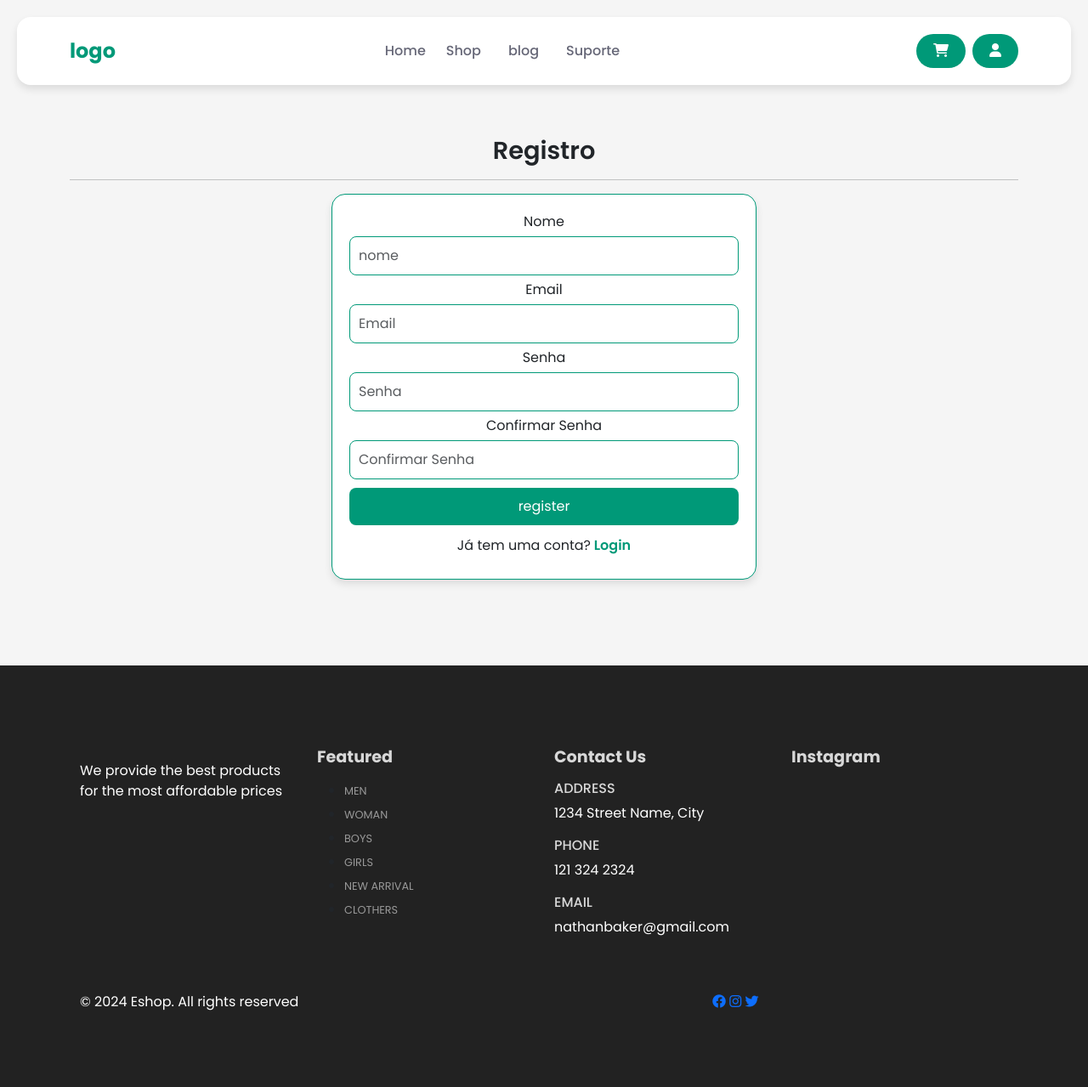
After one commit to Nathanviana/ecommerce-php, a PHP site: page /register.html in a window 1280 px wide. The commit adds this page. Shown: the whole page at 85% size. Run offline with PHP 8.4, Linux system fonts and the light colour scheme.

Commit message:
created login page and register page

```diff
--- a/assets/css/style.css
+++ b/assets/css/style.css
@@ -278,6 +278,93 @@ footer p{
 
 }
 
+/* login */
+#login-form {
+    width: 50%;
+    max-width: 500px;
+    margin: 5px auto;
+    text-align: center;
+    padding: 20px;
+    border: 1px solid #009978;
+    border-radius: 16px;
+    box-shadow: 0 5px 10px rgba(0, 0, 0, 0.1);
+    background-color: #fff;
+}
+
+#login-form input {
+    width: 100%;
+    margin: 5px auto;
+    padding: 10px;
+    border: 1px solid #009978;
+    border-radius: 8px;
+    outline: none;
+}
+
+#login-form #login-btn {
+    width: 100%;
+    margin: 5px auto;
+    padding: 10px;
+    border: none;
+    border-radius: 8px;
+    background-color: #009978;
+    color: #fff;
+    cursor: pointer;
+    transition: 0.5s ease-in-out;
+}
+
+#login-form #login-btn:hover {
+    background-color: #00b29e;
+}
+#register-url span{
+    color: #009978;
+    cursor: pointer;
+    font-weight: 600;
+}
+
+/* register */
+#register-form {
+    width: 50%;
+    max-width: 500px;
+    margin: 5px auto;
+    text-align: center;
+    padding: 20px;
+    border: 1px solid #009978;
+    border-radius: 16px;
+    box-shadow: 0 5px 10px rgba(0, 0, 0, 0.1);
+    background-color: #fff;
+}
+
+#register-form input {
+    width: 100%;
+    margin: 5px auto;
+    padding: 10px;
+    border: 1px solid #009978;
+    border-radius: 8px;
+    outline: none;
+}
+
+#register-form #register-btn {
+    width: 100%;
+    margin: 5px auto;
+    padding: 10px;
+    border: none;
+    border-radius: 8px;
+    background-color: #009978;
+    color: #fff;
+    cursor: pointer;
+    transition: 0.5s ease-in-out;
+}
+
+#register-form #register-btn:hover {
+    background-color: #00b29e;
+}
+#login-url span{
+    color: #009978;
+    cursor: pointer;
+    font-weight: 600;
+}
+
+
 @media (min-width: 991px) {
     .nav-link::before {
         content: "";
--- a/index.html
+++ b/index.html
@@ -31,10 +31,10 @@
                 <div class="offcanvas-body">
                     <ul class="navbar-nav justify-content-center flex-grow-1 pe-3">
                         <li class="nav-item">
-                            <a class="nav-link active" aria-current="page" href="index.html">Home</a>
+                            <a class="nav-link" aria-current="page" href="index.html">Home</a>
                         </li>
                         <li class="nav-item">
-                            <a class="nav-link active" aria-current="page" href="shop.html">Shop</a>
+                            <a class="nav-link mx-lg-2" aria-current="page" href="shop.html">Shop</a>
                         </li>
                         <li class="nav-item">
                             <a class="nav-link mx-lg-2" href="#">blog</a>
--- /dev/null
+++ b/register.html
@@ -0,0 +1,163 @@
+<!DOCTYPE html>
+<html lang="pt-BR">
+
+<head>
+    <meta charset="UTF-8">
+    <meta name="viewport" content="width=device-width, initial-scale=1.0">
+    <title>Document</title>
+
+    <!-- font awesome -->
+    <link href="https://cdnjs.cloudflare.com/ajax/libs/font-awesome/6.0.0/css/all.min.css" rel="stylesheet">
+
+    <!-- bootstrap -->
+    <link href="https://cdn.jsdelivr.net/npm/bootstrap@5.3.3/dist/css/bootstrap.min.css" rel="stylesheet"
+        integrity="sha384-QWTKZyjpPEjISv5WaRU9OFeRpok6YctnYmDr5pNlyT2bRjXh0JMhjY6hW+ALEwIH" crossorigin="anonymous">
+
+    <!-- CSS -->
+    <link rel="stylesheet" href="/assets/css/style.css">
+</head>
+
+<body>
+
+    <!-- navbar -->
+    <nav class="navbar navbar-expand-lg fixed-top">
+        <div class="container">
+            <a class="navbar-brand me-auto" href="#">logo</a>
+            <div class="offcanvas offcanvas-end" tabindex="-1" id="offcanvasNavbar"
+                aria-labelledby="offcanvasNavbarLabel">
+                <div class="offcanvas-header">
+                    <h5 class="offcanvas-title" id="offcanvasNavbarLabel">Logo</h5>
+                    <button type="button" class="btn-close" data-bs-dismiss="offcanvas" aria-label="Close"></button>
+                </div>
+                <div class="offcanvas-body">
+                    <ul class="navbar-nav justify-content-center flex-grow-1 pe-3">
+                        <li class="nav-item">
+                            <a class="nav-link" aria-current="page" href="index.html">Home</a>
+                        </li>
+                        <li class="nav-item">
+                            <a class="nav-link mx-lg-2" aria-current="page" href="shop.html">Shop</a>
+                        </li>
+                        <li class="nav-item">
+                            <a class="nav-link mx-lg-2" href="#">blog</a>
+                        </li>
+                        <li class="nav-item">
+                            <a class="nav-link mx-lg-2" href="#">Suporte</a>
+                    </ul>
+                </div>
+            </div>
+
+            <!-- carrinho -->
+            <a class="shopcart-button mx-lg-2" href="shop.html"><i class="fa-solid fa-cart-shopping"></i></a>
+
+            <a href="#" class="login-button"><i class="fa-solid fa-user"></i></a>
+            <button class="navbar-toggler pe-0" type="button" data-bs-toggle="offcanvas"
+                data-bs-target="#offcanvasNavbar" aria-controls="offcanvasNavbar" aria-label="Toggle navigation">
+                <span class="navbar-toggler-icon"></span>
+            </button>
+        </div>
+    </nav>
+
+
+    <!-- register -->
+    <section class="my-5 py-5">
+        <div class="container text-center mt-3 pt-5">
+            <h2 class="form-weight-bold">Registro</h2>
+            <hr>
+        </div>
+        <div class="mx-auto container">
+            <form id="register-form" action="">
+                <div class="form-group">
+                    <label>Nome</label>
+                    <input type="text" class="form-control" id="register-email" name="name" placeholder="nome" required>
+                </div>
+                <div class="form-group">
+                    <label>Email</label>
+                    <input type="text" class="form-control" id="register-email" name="email" placeholder="Email" required>
+                </div>
+                <div class="form-group">
+                    <label>Senha</label>
+                    <input type="password" class="form-control" id="register-password" name="password" placeholder="Senha" required>
+                </div>
+                <div class="form-group">
+                    <label>Confirmar Senha</label>
+                    <input type="password" class="form-control" id="register-confirm-password" name="confirmPassword" placeholder="Confirmar Senha" required>
+                </div>
+                <div class="form-group">
+                    <input type="submit" class="btn" id="register-btn" value="register" />
+                </div>
+                <div class="form-group">
+                    <a id="login-url" class="btn">Já tem uma conta?<span> Login</span></a>
+                </div>
+            </form>
+        </div>
+    </section>
+
+    <!--Footer-->
+    <footer class="mt-5 py-5">
+
+        <div class="row container mx-auto pt-5">
+            <div class=" footer-one col-lg-3 col-md-6 col-sm-12">
+                <p class="pt-3">We provide the best products for the most affordable prices</p>
+            </div>
+            <div class=" footer-one col-lg-3 col-md-6 col-sm-12">
+                <h5 class="pb-2">Featured</h5>
+                <ul class="text-uppercase">
+                    <li><a href="#">men</a></li>
+                    <li><a href="#">woman</a></li>
+                    <li><a href="#">boys</a></li>
+                    <li><a href="#">girls</a></li>
+                    <li><a href="#">new arrival</a></li>
+                    <li><a href="#">clothers</a></li>
+                </ul>
+            </div>
+
+            <div class="footer-one col-lg-3 col-md-6 col-sm-12">
+                <h5 class="pb-2">Contact Us</h5>
+                <div>
+                    <h6 class="text-uppercase">Address</h6>
+                    <p>1234 Street Name, City</p>
+                </div>
+                <div>
+                    <h6 class="text-uppercase">Phone</h6>
+                    <p>121 324 2324</p>
+                </div>
+                <div>
+                    <h6 class="text-uppercase">Email</h6>
+                    <p>nathanbaker@gmail.com</p>
+                </div>
+
+            </div>
+
+            <div class="footer-one col-lg-3 col-md-6 col-sm-12">
+                <h5 class="pb-2">Instagram</h5>
+            </div>
+        </div>
+
+
+
+        <div class="copyright mt-5">
+            <div class="row container mx-auto">
+                <div class="col-lg-3 col-lg-5 col-md-12 mb-4">
+                    <p>&copy; 2024 Eshop. All rights reserved</p>
+                </div>
+                <div class="col-lg-3 col-md-5 col-md-12 mb-4 text-nowrap mb-4">
+                </div>
+                <div class="col-lg-3 col-md-5 col-md-12 mb-4">
+                    <a href="#"><i class="fab fa-facebook"></i></a>
+                    <a href="#"><i class="fab fa-instagram"></i></a>
+                    <a href="#"><i class="fab fa-twitter"></i></a>
+                </div>
+            </div>
+        </div>
+
+
+
+    </footer>
+
+    <!-- bootstrap js -->
+    <script src="https://cdn.jsdelivr.net/npm/bootstrap@5.3.3/dist/js/bootstrap.bundle.min.js"
+        integrity="sha384-YvpcrYf0tY3lHB60NNkmXc5s9fDVZLESaAA55NDzOxhy9GkcIdslK1eN7N6jIeHz"
+        crossorigin="anonymous"></script>
+</body>
+
+</html>
--- a/shop.html
+++ b/shop.html
@@ -51,10 +51,10 @@
                 <div class="offcanvas-body">
                     <ul class="navbar-nav justify-content-center flex-grow-1 pe-3">
                         <li class="nav-item">
-                            <a class="nav-link active" aria-current="page" href="index.html">Home</a>
+                            <a class="nav-link mx-lg-2" aria-current="page" href="index.html">Home</a>
                         </li>
                         <li class="nav-item">
-                            <a class="nav-link active" aria-current="page" href="shop.html">Shop</a>
+                            <a class="nav-link mx-lg-2" aria-current="page" href="shop.html">Shop</a>
                         </li>
                         <li class="nav-item">
                             <a class="nav-link mx-lg-2" href="#">blog</a>
@@ -84,7 +84,7 @@
             <p>Lorem ipsum dolor sit amet consectetur adipisicing elit.</p>
         </div>
         <div class="row mx-auto container">
-            <div class="product text-center col-lg-3 col-md-4 col-sm-12">
+            <div onclick="window.location.href='single_product.html';" class="product text-center col-lg-3 col-md-4 col-sm-12">
                 <img class="img-fluid md-3" src="" alt="">
 
                 <h5 class="p-name">Sports Shoes</h5>
```
Also changed, not shown: login.html (added, +155 -0 lines), single_product.html (+15 -3 lines).
